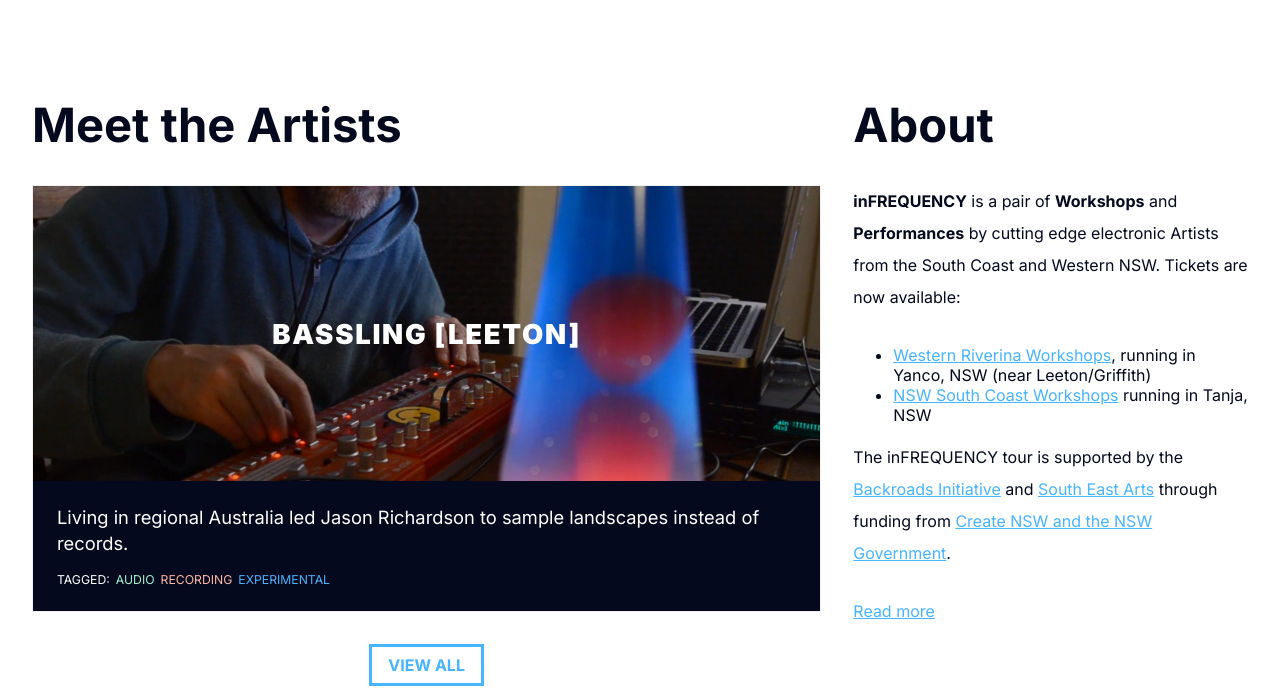
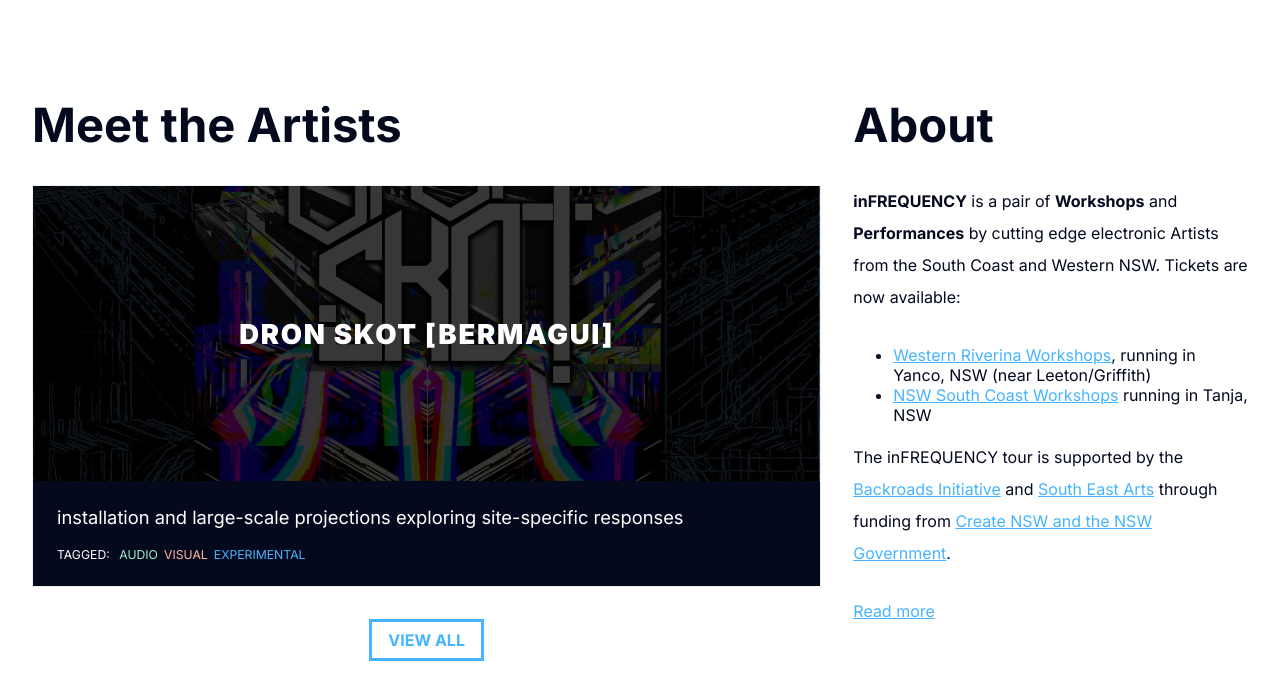
Before and after one commit to cleary/inFrequency2022.astro, an Astro site: page / in a window 1280 px wide. Shown: the part 646-1336 px from the top of the page. Built offline with nearby package versions, Linux system fonts and the light colour scheme; Astro itself is replaced by a stand-in of ours.

Commit message:
Randomly show featured artist using svelte component

```diff
--- a/astro.config.mjs
+++ b/astro.config.mjs
@@ -1,8 +1,9 @@
 import { defineConfig } from 'astro/config';
 import preact from '@astrojs/preact';
+import svelte from "@astrojs/svelte";
 
 // https://astro.build/config
 export default defineConfig({
-	integrations: [preact()],
-        site: "https://test.infrequency.au"
+  integrations: [preact(), svelte()],
+  site: "https://test.infrequency.au"
 });
--- a/package.json
+++ b/package.json
@@ -10,8 +10,10 @@
   },
   "devDependencies": {
     "@astrojs/preact": "^0.5.2",
+    "@astrojs/svelte": "^1.0.0",
     "astro": "^1.0.0-rc.2",
-    "sass": "^1.52.2"
+    "sass": "^1.52.2",
+    "svelte": "^3.49.0"
   },
   "dependencies": {
     "preact": "^10.7.3"
--- a/src/components/PortfolioPreview/styles.module.scss
+++ b/src/components/PortfolioPreview/PortfolioPreview.svelte
@@ -1,3 +1,29 @@
+<script>
+	export let project;
+  const { frontmatter } = project || {};
+</script>
+
+<div class="card">
+  <div class="titleCard" style={`background-image:url(${frontmatter.img})`}>
+    <h1 class="title">{frontmatter.title}</h1>
+  </div>
+  <div class="pa3">
+    <p class="desc mt0 mb2">{frontmatter.description}</p>
+    <div class="tags">
+      Tagged:
+      {#each frontmatter.tags as tag}
+        <div class="tag" data-tag={tag}>
+          {tag}
+        </div>
+      {/each}
+    </div>
+    <a class="link" href={project.url}>
+      <span class="linkInner">View</span>
+    </a>
+  </div>
+</div>
+
+<style lang="scss">
 .card {
 	position: relative;
 	color: var(--t-bg);
@@ -71,11 +97,6 @@
 	transform: translateY(25%);
 }
 
-.nav {
-	display: flex;
-	justify-content: flex-end;
-}
-
 .tags {
 	font-size: var(--f-d2);
 	text-transform: uppercase;
@@ -100,3 +121,4 @@
 		color: var(--c-pink);
 	}
 }
+</style>
--- a/src/components/PortfolioPreview/index.jsx
+++ /dev/null
@@ -1,29 +0,0 @@
-import { h } from 'preact';
-import Styles from './styles.module.scss';
-
-function PortfolioPreview({ project }) {
-	const { frontmatter } = project;
-	return (
-		<div className={Styles.card}>
-			<div className={Styles.titleCard} style={`background-image:url(${frontmatter.img})`}>
-				<h1 className={Styles.title}>{frontmatter.title}</h1>
-			</div>
-			<div className="pa3">
-				<p className={`${Styles.desc} mt0 mb2`}>{frontmatter.description}</p>
-				<div className={Styles.tags}>
-					Tagged:
-					{frontmatter.tags.map((t) => (
-						<div className={Styles.tag} data-tag={t}>
-							{t}
-						</div>
-					))}
-				</div>
-				<a className={Styles.link} href={project.url}>
-					<span className={Styles.linkInner}>View</span>
-				</a>
-			</div>
-		</div>
-	);
-}
-
-export default PortfolioPreview;
--- /dev/null
+++ b/src/components/RandomProject/RandomProject.svelte
@@ -0,0 +1,7 @@
+<script>
+  import PortfolioPreview from "../PortfolioPreview/PortfolioPreview.svelte";
+	export let projects;
+  const featuredProject = projects[Math.floor(Math.random() * projects.length)];
+</script>
+
+<PortfolioPreview project={featuredProject} />
--- a/src/pages/index.astro
+++ b/src/pages/index.astro
@@ -4,12 +4,10 @@ import MainHead from "../components/MainHead.astro";
 import Button from "../components/Button/index.jsx";
 import Nav from "../components/Nav/index.jsx";
 import Footer from "../components/Footer/index.jsx";
-import PortfolioPreview from "../components/PortfolioPreview/index.jsx";
+import RandomProject from "../components/RandomProject/RandomProject.svelte";
 
 // Data Fetching: List all Markdown posts in the repo.
 const projects = await Astro.glob("./project/**/*.md");
-const featuredProject = projects[0];
-//const featuredProject = () => projects[Math.floor(Math.random() * projects.length)];
 
 // Full Astro Component Syntax:
 // https://docs.astro.build/core-concepts/astro-components/
@@ -221,13 +219,7 @@ const featuredProject = projects[0];
 			<div class="grid">
 				<div class="section">
 					<h3 class="sectionTitle">Meet the Artists</h3>
-                    <script is:inline>
-                        const artists = Array("bassling", "dron-skot", "bernard-gray", "djrmwd", "myst-mach");
-                        function randomArtist() {
-                          return artists[Math.floor(Math.random() * artists.length)];
-                        }
-                    </script>
-                    <PortfolioPreview project={ featuredProject } />
+					<RandomProject client:load projects={projects}/>
 					<div class="tac mt4">
 						<a href="/projects">
 							<Button>View All</Button>
--- a/src/pages/projects.astro
+++ b/src/pages/projects.astro
@@ -2,7 +2,7 @@
 import MainHead from "../components/MainHead.astro";
 import Footer from "../components/Footer/index.jsx";
 import Nav from "../components/Nav/index.jsx";
-import PortfolioPreview from "../components/PortfolioPreview/index.jsx";
+import PortfolioPreview from "../components/PortfolioPreview/PortfolioPreview.svelte";
 
 const projects = (await Astro.glob("./project/**/*.md"))
 	.filter(({ frontmatter }) => !!frontmatter.publishDate)
```
Also changed, not shown: 1 other file.
